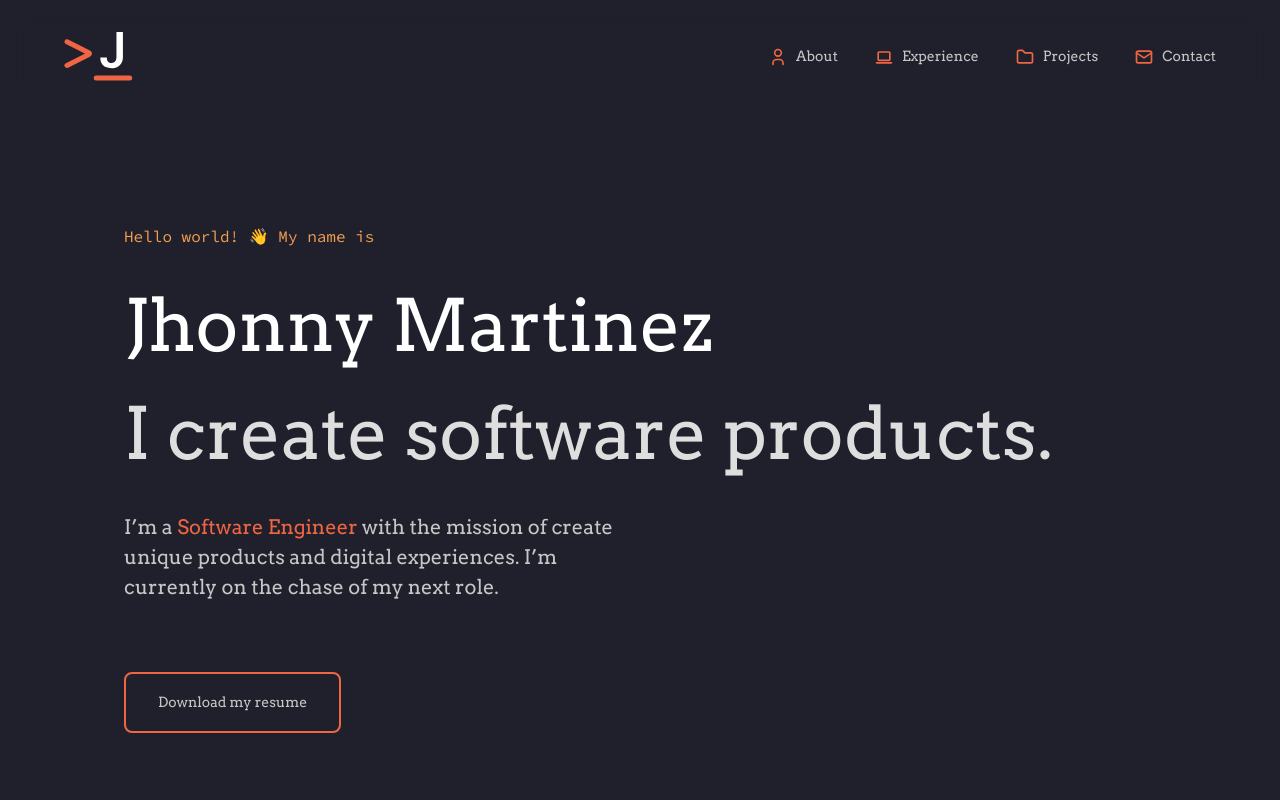
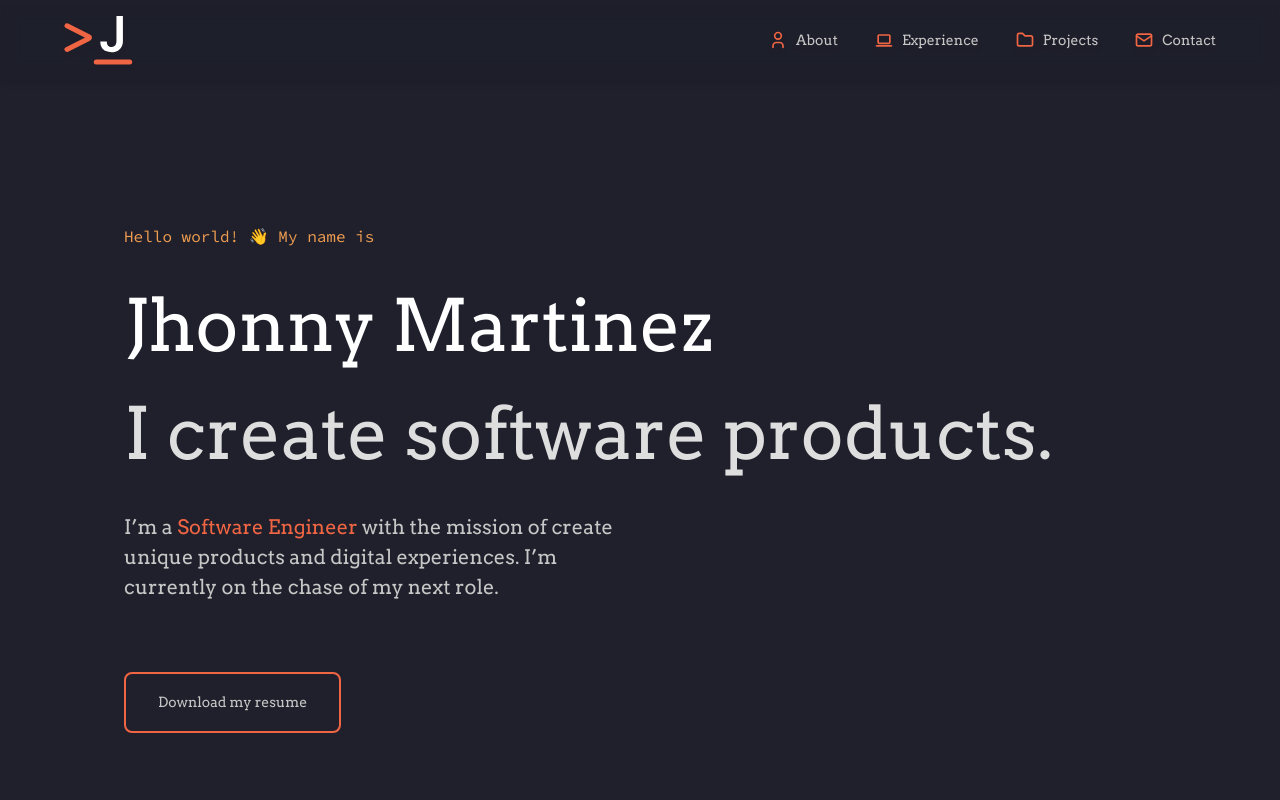
Before and after one commit to jhonnyfmartinez/portfolio-v1, a Next.js app: page / in a window 1280 px wide. Shown: the top 800 px of the page. Built offline with nearby package versions, Linux system fonts and the light colour scheme.

Commit message:
feat: header styles updated

```diff
--- a/app/components/Header.tsx
+++ b/app/components/Header.tsx
@@ -23,8 +23,8 @@ export default function Header() {
   }, [drawerOpen]);
 
   return (
-    <header className="fixed top-0 inset-x-0 z-30 h-28">
-      <nav className="bg-opacity-80 backdrop-blur-md flex items-center gap-8 px-8 py-8 xl:px-16">
+    <header className="fixed top-0 inset-x-0 z-30 h-20 bg-background bg-opacity-80 drop-shadow-md backdrop-blur-[10px] flex items-center">
+      <nav className="w-full flex items-center gap-8 px-8 xl:px-16">
         <Link className="transition-transform hover:scale-110" href="/" data-testid="root-link">
           <Image src="/logo.svg" alt="Vercel Logo" priority height={49} width={69} />
         </Link>
```
